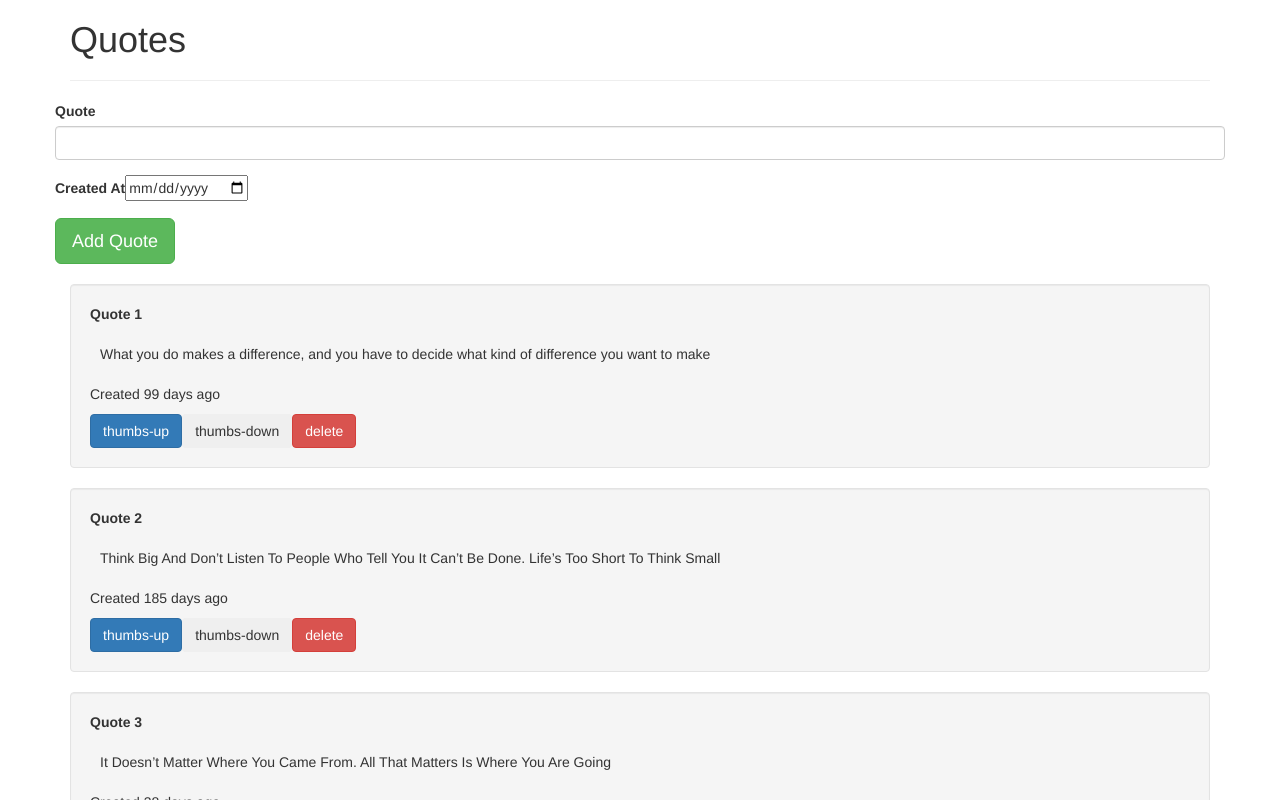
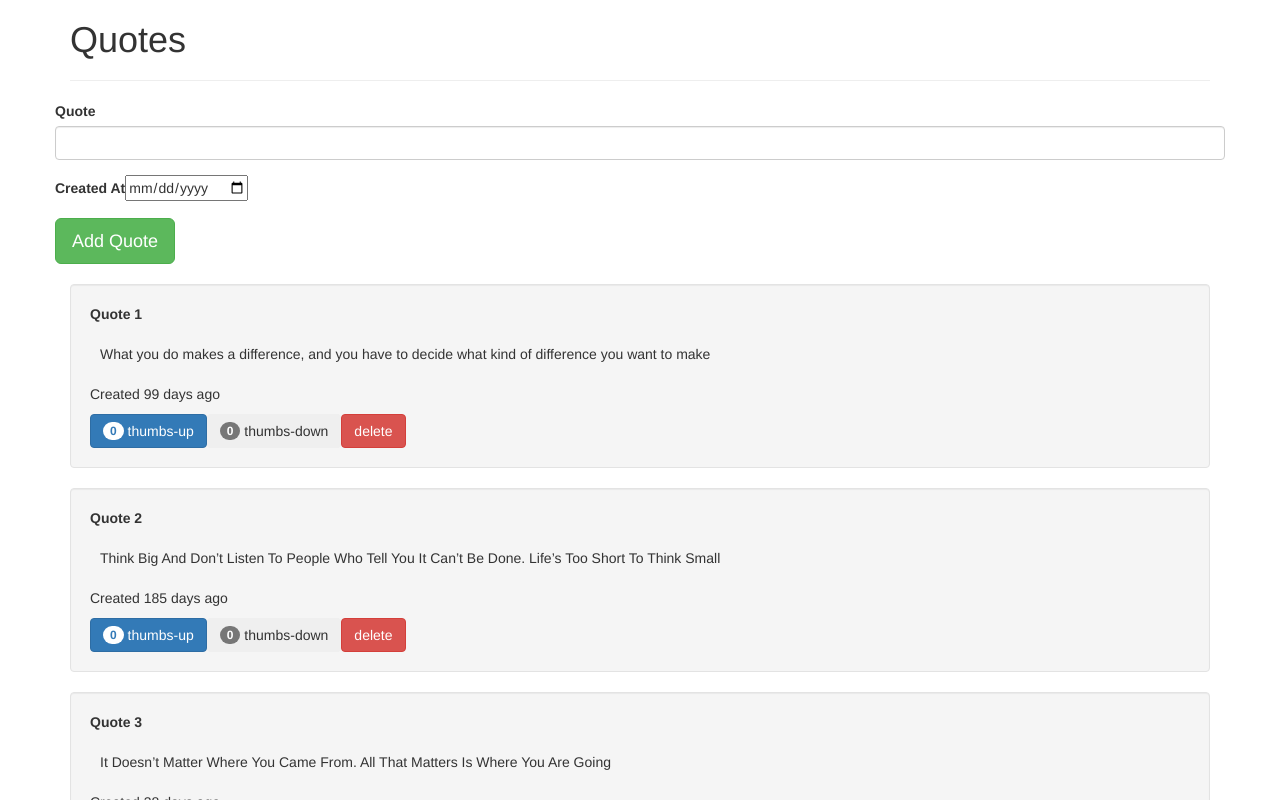
Before and after one commit to pascaloseko/quotes, an Angular app: page / in a window 1280 px wide. Shown: the top 800 px of the page. Built offline with nearby package versions, Linux system fonts and the light colour scheme.

Commit message:
Added vote functionality

```diff
--- a/src/app/quotes/quotes.component.html
+++ b/src/app/quotes/quotes.component.html
@@ -11,8 +11,8 @@
     <p style="padding:10px">{{quote.name}}</p>
     <p>Created {{quote.completeDate|dateCount}} days ago</p>
     <!-- <p>{{quote.rating}}</p> -->
-    <button class="btn btn-primary" (click)='upvote(i)'>thumbs-up</button>
-    <button class="btn btn-edit" (click)='downvote(i)'>thumbs-down</button>
+    <button class="btn btn-primary" (click)='upvote(i)'><span class="badge">{{ vote }}</span> thumbs-up</button>
+    <button class="btn btn-edit" (click)='downvote(i)'><span class="badge">{{ dvote }}</span> thumbs-down</button>
     <button class="btn btn-danger" (click)='deleteQuote($event,i)'>delete</button><br>
   </div>
 </div>
--- a/src/app/quotes/quotes.component.ts
+++ b/src/app/quotes/quotes.component.ts
@@ -10,7 +10,9 @@ export class QuotesComponent implements OnInit {
 
   @Input() quote:Quotes;
   @Output() isComplete= new EventEmitter<boolean>();
-   vote:number = 0
+  vote:number = 0
+  dvote:number = 0;
+
   quotes = [
     new Quotes(1,"What you do makes a difference, and you have to decide what kind of difference you want to make","+1",new Date(2018,3,14)),
     new Quotes(2,"Think Big And Don’t Listen To People Who Tell You It Can’t Be Done. Life’s Too Short To Think Small","+2",new Date(2018,6,9)),
@@ -19,9 +21,13 @@ export class QuotesComponent implements OnInit {
     new Quotes(5,"We Become What We Think About","+2",new Date(2018,2,14)),
   ]
 
+downvote(index){
+  this.dvote = this.dvote - 1;
+}
 upvote(index){
-   alert("blah")
+  this.vote = this.vote + 1;
 }
+
 addNewQuote(quote){
   let quoteLength = this.quotes.length;
   quote.id=quoteLength+1;
```
Also changed, not shown: 5 other files (tests, documents, lock files or other folders).
